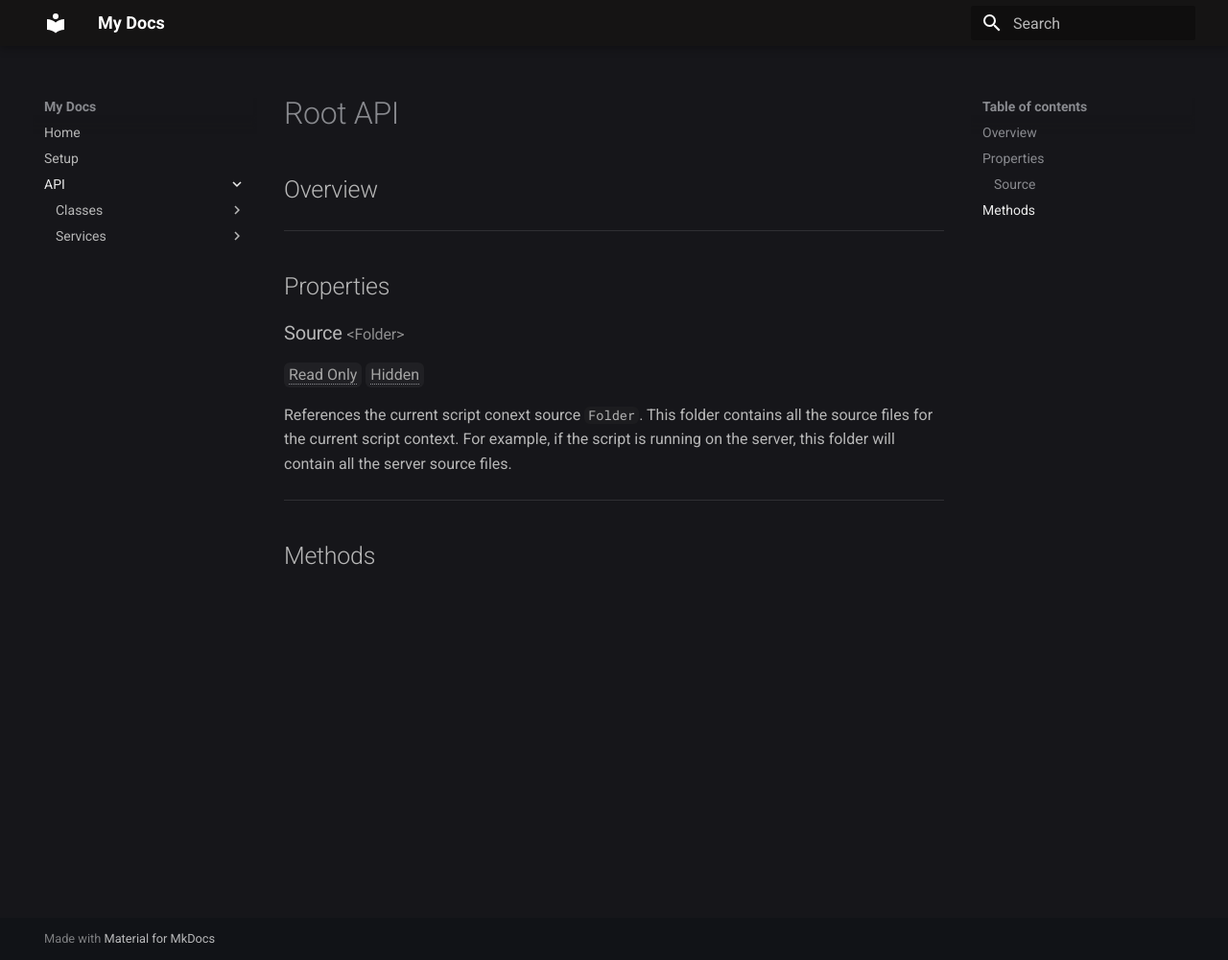
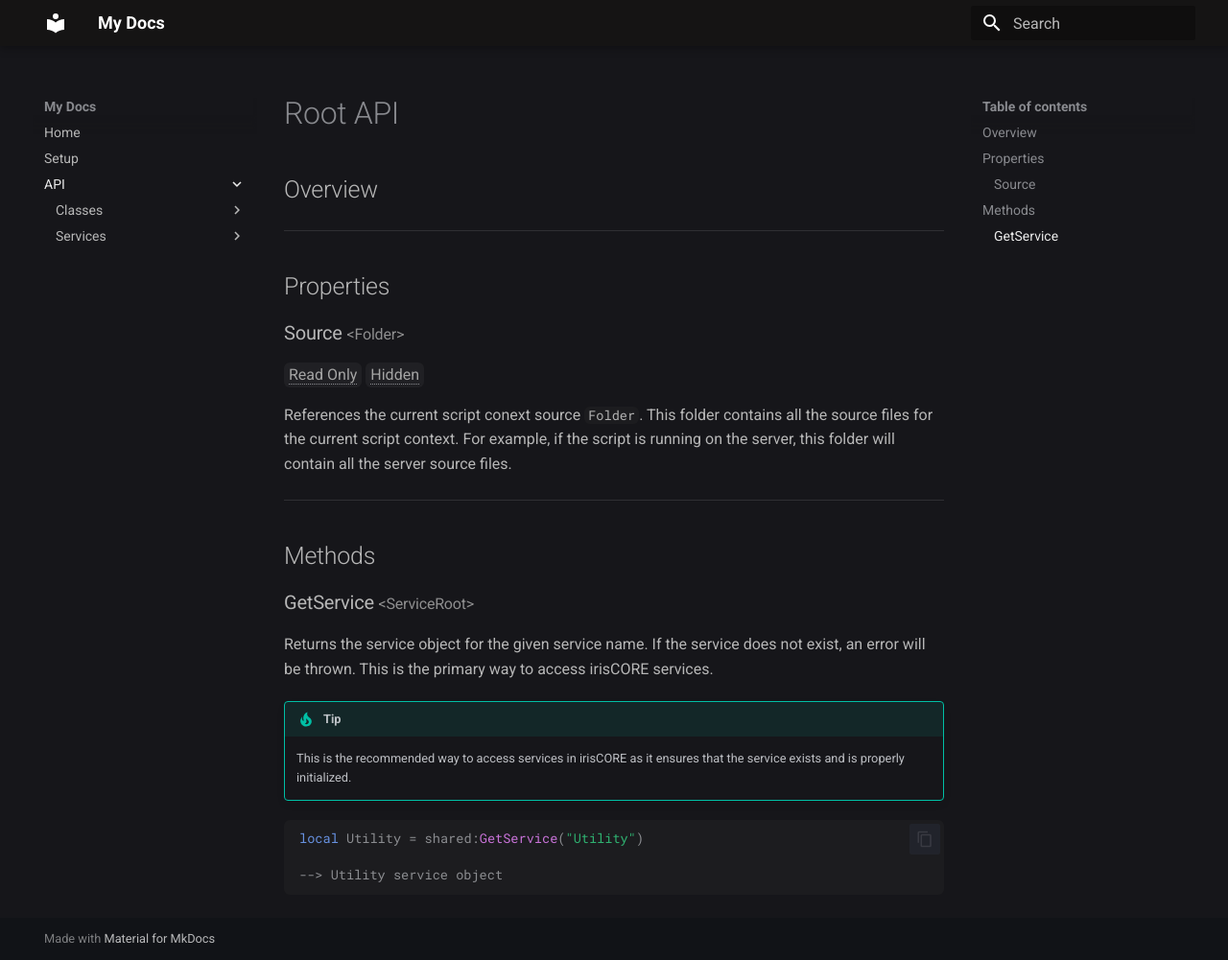
Before and after one commit to charliey2/spark-docs, an MkDocs documentation site: the page built from docs/api/index.md, in a window 1280 px wide and 1001 px high. Shown: the whole window at 96% size. Built offline with MkDocs 1.6.1 and Material for MkDocs 9.7.7, drawn with Linux system fonts in a browser that asks for light colours.

Commit message:
api index

````diff
--- a/docs/api/index.md
+++ b/docs/api/index.md
@@ -18,3 +18,16 @@ References the current script conext source `Folder`. This folder contains all t
 ***
 
 ## Methods
+
+### GetService <small><ServiceRoot\></small> { #GetService data-toc-label="GetService" }
+
+Returns the service object for the given service name. If the service does not exist, an error will be thrown. This is the primary way to access irisCORE services.
+
+!!! tip
+    This is the recommended way to access services in irisCORE as it ensures that the service exists and is properly initialized.
+
+```lua
+local Utility = shared:GetService("Utility")
+
+--> Utility service object
+```
````
